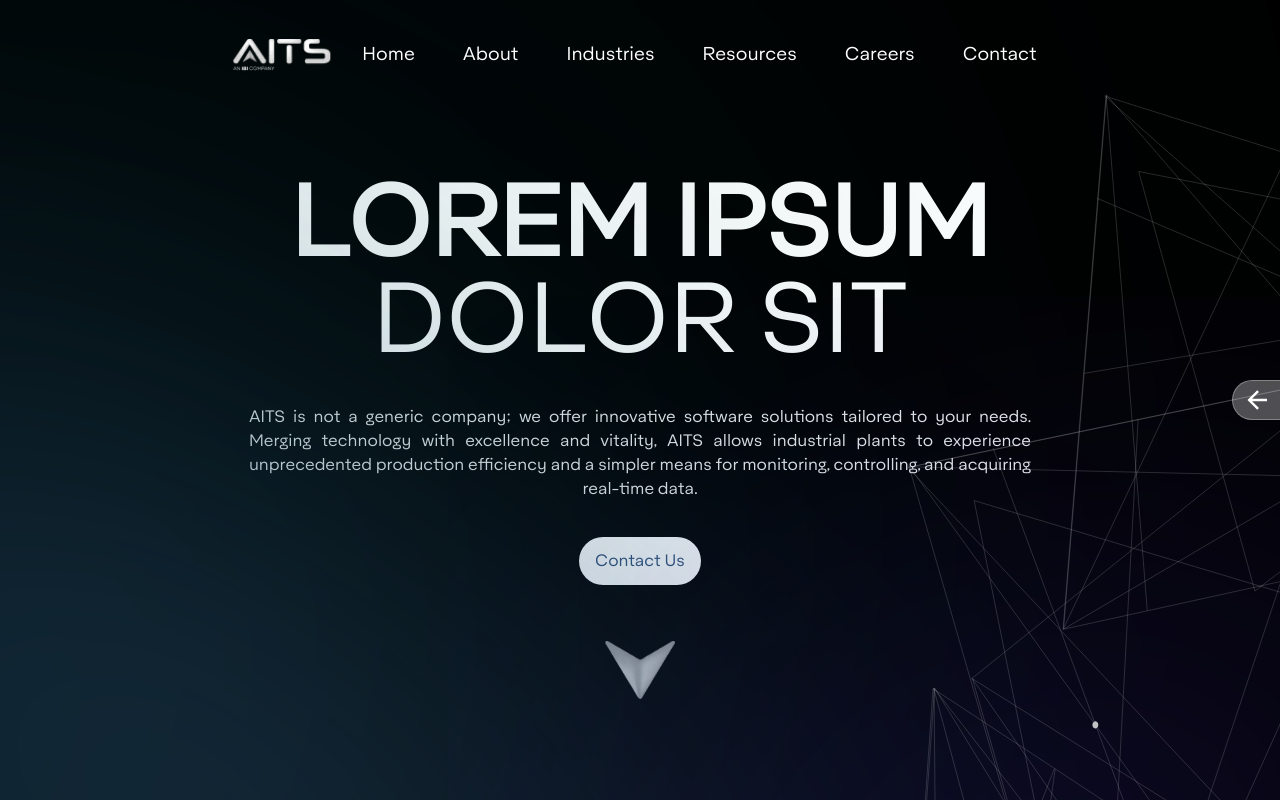
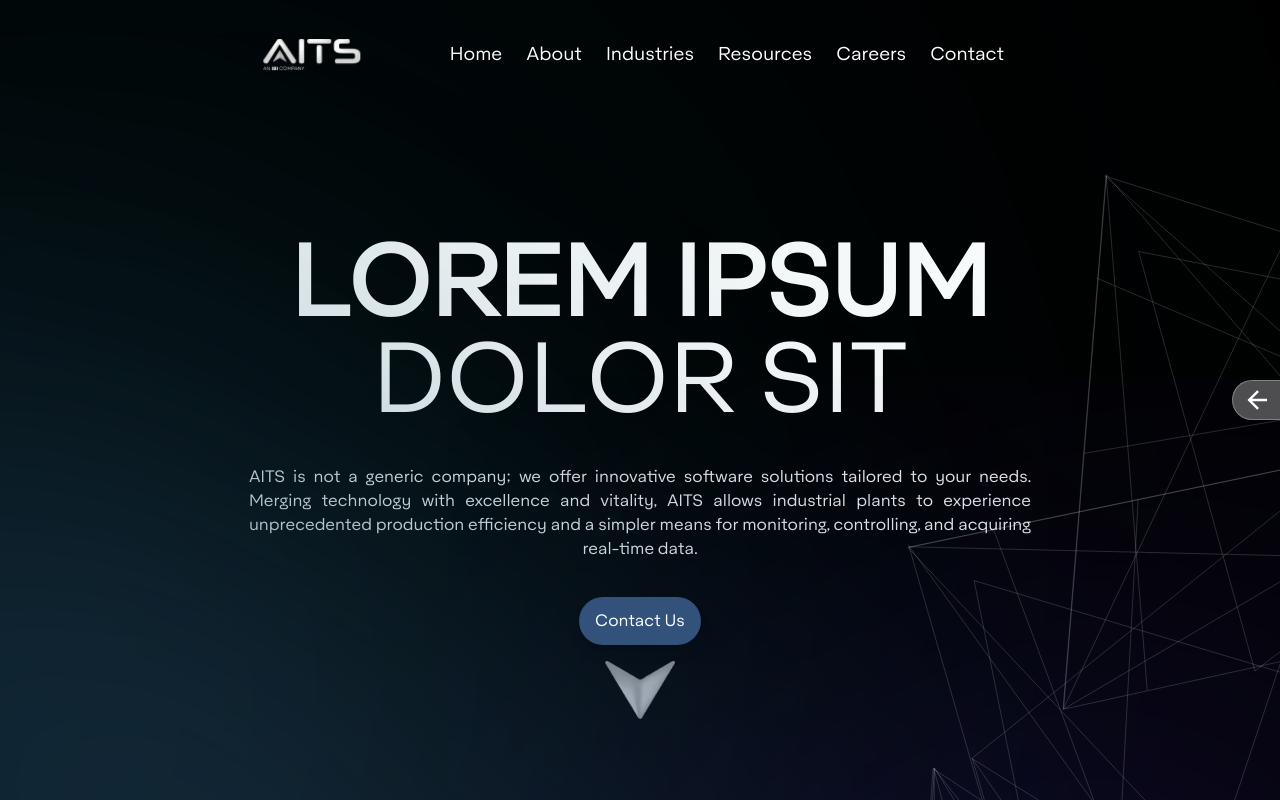
Before and after one commit to thecabinetlb/aitsmena-frontend, a Vue app: page / in a window 1280 px wide. Shown: the top 800 px of the page. Built offline with nearby package versions, Linux system fonts and the light colour scheme.

Commit message:
code fixes

```diff
--- a/src/components/Contact.vue
+++ b/src/components/Contact.vue
@@ -7,7 +7,7 @@
     <div class="relative mx-auto text-center xl:w-8/12 sm:w-10/12 w-11/12 z-[1]">
       <h1 class="text-accent1 2xl:text-6xl lg:text-5xl sm:text-5xl text-4xl uppercase text-center font-[400]">Contact Us</h1>
       <p class="mt-4 font-[200] text-justify text-accent2 2xl:w-1/2 md:w-2/3 mx-auto" style="text-align-last: center">Lorem ipsum dolor sit amet, consectetur adipiscing elit, sed do eiusmod tempor incididunt ut labore et dolore magna aliqua. Ut enim ad minim veniam, quis nostrud exercitation ullamco laboris nisi ut aliquip ex ea commodo consequat. Duis aute irure dolor in reprehenderit in voluptate velit esse cillum dolore eu.</p>
-      <button aria-label="go to contact form page" class="cursor-pointer px-4 py-3 mt-5 font-[200] text-center rounded-full shadow-lg text-accent1 bg-bg2 hover:brightness-85">Get in Touch</button>
+      <button aria-label="go to contact form page" class="cursor-pointer px-4 py-3 mt-5 font-[200] text-center rounded-full shadow-lg text-accent1 bg-bg2   hover:brightness-125">Get in Touch</button>
     </div>
     <!-- Highlights -->
     <!-- left -->
--- a/src/components/Hero.vue
+++ b/src/components/Hero.vue
@@ -5,11 +5,11 @@
 <template>
   <section id="AITSHero" class="relative flex flex-col flex-wrap items-center h-full mx-auto">
     <!-- headline + cta -->
-    <div class="sm:10/12 w-11/12 flex flex-col justify-center items-center mx-auto gap-4 min-h-[90vh] md:pt-40 pt-20">
-      <h1 class="text-accent1 uppercase xl:text-8xl lg:text-7xl sm:text-6xl text-4xl text-center font-[700]">Lorem ipsum<br/><span class="font-[100]"> dolor sit</span></h1>
+    <div class="text-accent1 sm:10/12 w-11/12 flex flex-col justify-center items-center mx-auto gap-4 min-h-[90vh] h-screen md:pt-40 pt-20">
+      <h1 class="uppercase xl:text-8xl lg:text-7xl sm:text-6xl text-4xl text-center font-[700]">Lorem ipsum<br/><span class="font-[100]"> dolor sit</span></h1>
       <p class="font-[200] text-justify text-accent2 2xl:w-1/3 md:w-2/3 mt-4" style="text-align-last: center;">AITS is not a generic company; we offer innovative software solutions tailored to your needs. Merging technology with excellence and vitality, AITS allows industrial plants to experience unprecedented production efficiency and a simpler means for monitoring, controlling, and acquiring real-time data.</p>
-      <button class="px-4 py-3 mt-5 text-center rounded-full shadow-lg cursor-pointer bg-accent1 text-bg2 hover:bg-brightness-85">Contact Us</button>
-      <img src="../assets/images/hero/arrow.webp" alt="AITS" width="178" height="145" center cover responsive class="md:pt-10 sm:w-50 w-[70px]"/>
+      <button class="cursor-pointer px-4 py-3 mt-5 font-[200] text-center rounded-full shadow-lg text-accent1 bg-bg2   hover:brightness-125 relative z-[5]">Contact Us</button>
+      <img src="../assets/images/hero/arrow.webp" alt="AITS" width="178" height="145" center cover responsive class="sm:w-50 w-[70px]"/>
     </div>
     <!-- animation elements -->
       <!-- middle layor -->
--- a/src/components/Industries.vue
+++ b/src/components/Industries.vue
@@ -25,8 +25,8 @@ const industries = [
         <hr class="w-full h-4 mt-3 text-accent2"/>
         <div class="grid items-center w-full gap-6 mt-4 text-center sm:grid-cols-2 lg:grid-cols-4 md:grid-cols-3">
             <div v-for="(item, key) in industries" :key="key" class="relative group col-sapn-1 aspect-square">
-            <div class="w-full h-full absolute -inset-0 bg-gradient-to-br group-hover:from-bg2/50 group-hover:to-bg2 bg-accent1/10 rounded-[16px] opacity-35 group-hover:opacity-50 transform duration-400 group-hover:duration-600"></div>
-                <div class="w-full h-full relative flex flex-col justify-center items-center gap-4 rounded-[16px] bg-noise bg-cover bg-center border border-bg2/30">
+            <div class="w-full h-full absolute -inset-0 bg-gradient-to-br from-accent1/10 to-accent1/30 group-hover:from-bg2/50 group-hover:to-bg2 rounded-[16px] opacity-35 group-hover:opacity-50 transform duration-400 group-hover:duration-600"></div>
+                <div class="w-full h-full relative flex flex-col justify-center items-center gap-4 rounded-[16px] bg-noise bg-cover bg-center border border-bg2/30 goup-hover:border-bg2">
                     <img :src="item.icon" :alt="item.title" width="94" height="94" center cover responsive class="rounded-full"/>
                     <h2 class="2xl:text-2xl lg:text-xl sm:text-lg text-accent1 font-[400]">{{ item.title }}</h2>
                 </div>
--- a/src/components/layouts/Header.vue
+++ b/src/components/layouts/Header.vue
@@ -71,28 +71,22 @@ const toggleSubMenu = (id) => {
 </script>
 
 <template>
-  <header class="fixed left-1/2 transform -translate-x-1/2 top-[20px] h-[70px] z-10 xl:w-8/12 lg:w-10/12 w-11/12 flex justify-between items-center mx-auto gap-4 px-5 rounded-[16px]"
-  :class="{
-    'before:absolute before:backdrop-blur-[16px] before:rounded-[16px] before:z-[-1] before:inset-0 before:w-full before:h-full bg-gradient-to-r from-accent1/10 to-accent1/20' : changecolor || openSubMenu != null || isOpen,
-    'rounded-b-none before:rounded-b-none' : openSubMenu != null || isOpen
-  }"
->
-    <img :src="logo" alt="AITS logo" class="h-8" center cover responsive />
+ <header class="fixed left-1/2 transform -translate-x-1/2 top-[20px] h-[70px] z-10 xl:w-8/12 lg:w-10/12 w-11/12 flex md:justify-around justify-between items-center mx-auto gap-2 px-6 md:rounded-full rounded-t-[16px]"
+    :class="{'bg-gradient-to-r from-accent1/10 to-accent1/20 backdrop-blur-[16px]' : changecolor || isOpen || openSubMenu != null, 'rounded-b-[16px]' : !isOpen}">
+    <img :src="logo" alt="AITS logo" class="h-8" responsive/>
     <!-- Desktop -->
-    <nav class="items-center justify-end hidden w-full gap-4 lg:flex">
-      <div v-for="(item, key) in navlinks" :key="key">
-        <RouterLink :id="item.name" :aria-label="'go to' + item.name" :to="item.to"
-        class="py-3 px-4 cursor-pointer text-lg font-[400] text-accent1"
-        :class="{'bg-gradient-to-r from-accent1/10 to-accent1/20 rounded-full transform duration-600' : openSubMenu === item.id }"
-          @click="toggleSubMenu(item.id)">
+    <nav class="items-center justify-end hidden lg:flex ps-4">
+      <div v-for="(item, key) in navlinks" :key="key" class="relative w-full h-full">
+        <RouterLink :id="item.name" :aria-label="'go to' + item.name" :to="item.to" class="cursor-pointer text-lg font-[400] text-accent1 py-4 px-3 hover:rounded-full hover:bg-gradient-to-r hover:from-accent1/10 hover:to-accent1/20"
+          @mouseenter="openSubMenu = item.id">
           {{ item.name }}
         </RouterLink>
         <nav v-if="item.submenu && openSubMenu === item.id"
-        class="w-full h-fit absolute left-0 top-[70px] p-5 bg-gradient-to-r from-accent1/10 to-accent1/20 rounded-b-[16px] backdrop-blur-[16px]">
-          <div class="w-full space-y-3 p-4 rounded-[16px] bg-gradient-to-r from-accent1/10 to-accent1/20 backdrop-blur-[16px]">
-            <div v-for="(subitem, subkey) in item.submenu" :key="subkey" class="hover:brightness-85 cursor-pointer font-[400] text-accent1 text-lg pb-4">
-              {{ subitem.name }}
-            </div>
+          @mouseenter="openSubMenu = item.id"
+          @mouseleave="openSubMenu = null"
+          class="w-[300px] h-fit absolute left-0 top-[50px] p-5 flex flex-col space-y-3 bg-gradient-to-r from-accent1/10 to-accent1/20 rounded-[16px] backdrop-blur-[16px]">
+          <div v-for="(subitem, subkey) in item.submenu" :key="subkey" class="cursor-pointer font-[400] text-accent1 text-lg py-4 px-3 hover:rounded-full hover:bg-gradient-to-r hover:from-accent1/10 hover:to-accent1/20">
+            {{ subitem.name }}
           </div>
         </nav>
       </div>
```
